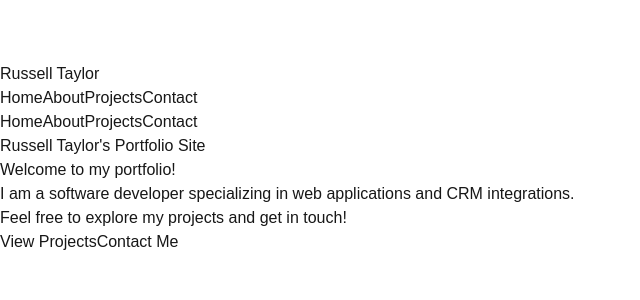
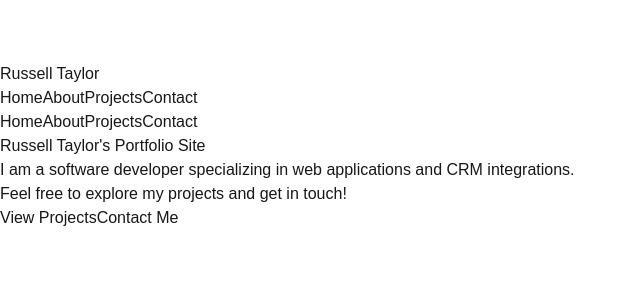
Before and after one commit to russellwtaylor/russwtaylor, a Next.js app in the folder russwtaylor/: page / in a window 1280 px wide. Shown: the top 300 px of the page, without its empty margins (0-640 px from the left). Built offline with nearby package versions, Linux system fonts and the light colour scheme; grey boxes are pictures that could not be loaded.

Commit message:
Update front page layout

```diff
--- a/russwtaylor/src/app/page.tsx
+++ b/russwtaylor/src/app/page.tsx
@@ -6,7 +6,6 @@ export default function Home() {
 			<h1 className="text-4xl font-bold text-center">
 				Russell Taylor&apos;s Portfolio Site
 			</h1>
-			<p className="text-lg text-center">Welcome to my portfolio!</p>
 
 			<div className="max-w-4xl text-center">
 				<p className="mb-4">
```
